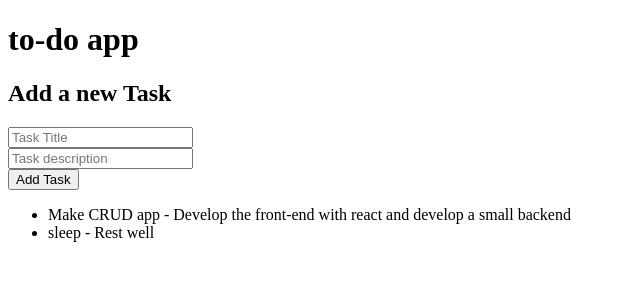
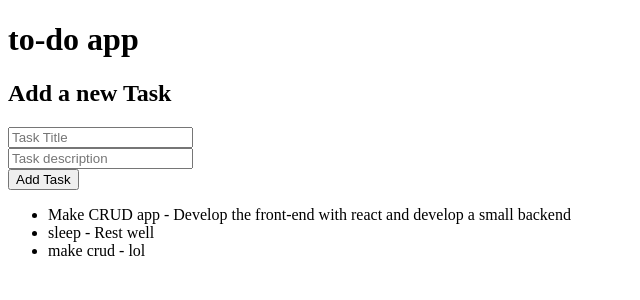
Before and after one commit to lucasmaloni/to-do-app, a React (Vite) app: page / in a window 1280 px wide. Shown: the top 300 px of the page, without its empty margins (0-640 px from the left). Built offline with nearby package versions, Linux system fonts and the light colour scheme; data requests are answered from the project's data file.

Commit message:
description being added

```diff
--- a/db.json
+++ b/db.json
@@ -11,6 +11,12 @@
       "title": "sleep",
       "description": "Rest well",
       "status": "pending"
+    },
+    {
+      "id": "6216",
+      "title": "make crud",
+      "description": "lol",
+      "status": "pending"
     }
   ]
 }
--- a/src/App.jsx
+++ b/src/App.jsx
@@ -25,9 +25,9 @@ function App() {
     return <ul>{taskList}</ul>
   }
 
-  const addTask = async(title) => {
+  const addTask = async(title, description) => {
     try{
-      const newTask = {title: title, description:"", status:"pending"};
+      const newTask = {title: title, description: description, status:"pending"};
       const response = await axios.post('http://localhost:3001/tasks', newTask);
       setTasks([...tasks, response.data]);
     } catch(error){
--- a/src/components/TaskForm.jsx
+++ b/src/components/TaskForm.jsx
@@ -9,9 +9,12 @@ function TaskForm({ onTaskCreate }){
 
         if (!title.trim()) return;
 
-        onTaskCreate(title);
+        if (!description.trim()) return;
 
-        setTitle('')
+        onTaskCreate(title, description);
+
+        setTitle('');
+        setDescription('');
     }
 
     return(
```
